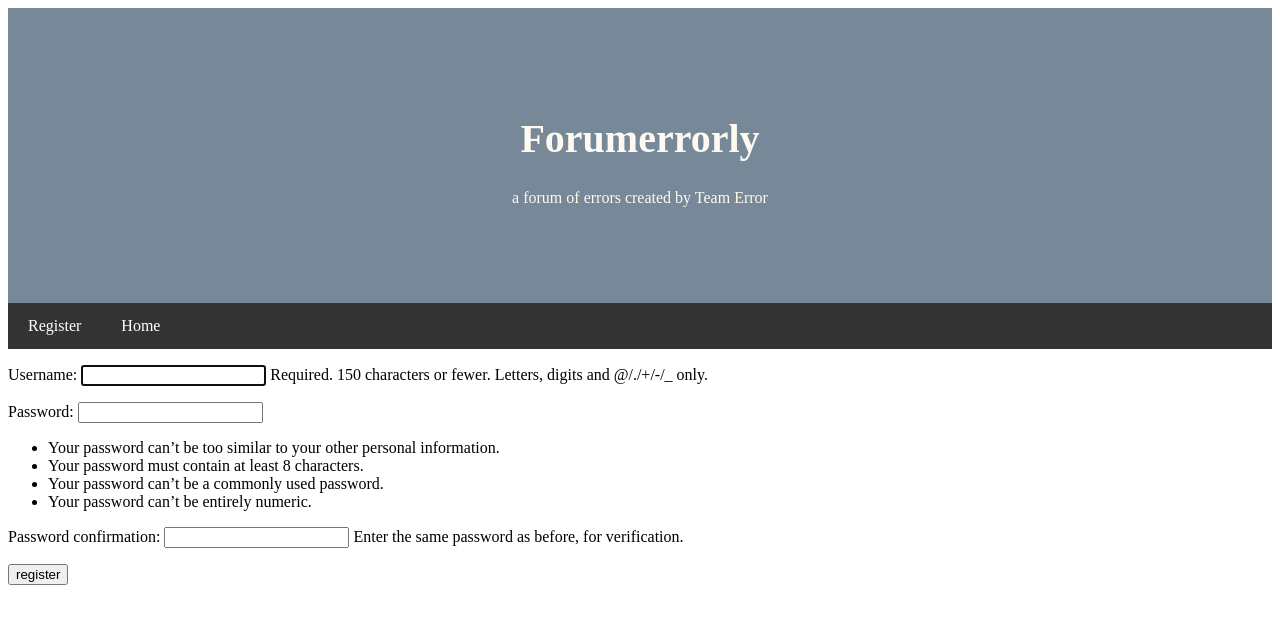
After one commit to raf721/forumerrorly, a Django app: page /users/register/ in a window 1280 px wide. The commit adds this page. Shown: the top 624 px of the page. Run offline with Django 3.2, Linux system fonts and the light colour scheme.

Commit message:
added the ability to register as a user and updated navigation

```diff
--- a/fe_app/templates/fe_app/base.html
+++ b/fe_app/templates/fe_app/base.html
@@ -51,10 +51,12 @@ body{
     <div class="navbar">
         {% if user.is_authenticated %}
           <a href="{% url 'fe_app:threads' %}">Home</a>
+          <a href="{% url 'users:login' %}" class="right">Logout</a>
         {% else %}
-          <a href="">Home</a>
+          <a href="{% url 'users:register' %}">Register</a>
+          <a href="{% url 'users:login' %}">Home</a>
         {% endif %}
-        <a href="{% url 'users:login' %}" class="right">Logout</a>
+
       </div>
 </body>
 
--- /dev/null
+++ b/users/templates/users/register.html
@@ -0,0 +1,13 @@
+{% extends "fe_app/base.html" %}
+
+{% block content %}
+
+    <form method="post" action="{% url 'users:register' %}">
+        {% csrf_token %}
+        {{ form.as_p }}
+
+        <button name="submit">register</button>
+        <input type="hidden" name="next" value="{% url 'fe_app:index' %}" />
+    </form>
+
+{% endblock content %}
--- a/users/urls.py
+++ b/users/urls.py
@@ -8,4 +8,6 @@ app_name = 'users'
 urlpatterns = [
     # Login page
     url('login/', LoginView.as_view(template_name= 'users/login.html'),name='login'),
+    # Registration page
+    url(r'^register/$', views.register, name='register'),
 ]
--- a/users/views.py
+++ b/users/views.py
@@ -1,3 +1,25 @@
 from django.shortcuts import render
+from django.http import HttpResponseRedirect
+from django.urls import reverse
+from django.contrib.auth import login, logout, authenticate
+from django.contrib.auth.forms import UserCreationForm
 
-# Create your views here.
+def register(request):
+    """Register a new user."""
+    if request.method != 'POST':
+        # Display blank registration form.
+        form = UserCreationForm()
+    else:
+        # Process completed form.
+        form = UserCreationForm(data=request.POST)
+
+    if form.is_valid():
+        new_user = form.save()
+        # Log the user in and then redirect to home page.
+        authenticated_user = authenticate(username=new_user.username,
+        password=request.POST['password1'])
+        login(request, authenticated_user)
+        return HttpResponseRedirect(reverse('fe_app:index'))
+
+    context = {'form': form}
+    return render(request, 'users/register.html', context)
```
Also changed, not shown: db.sqlite3.
